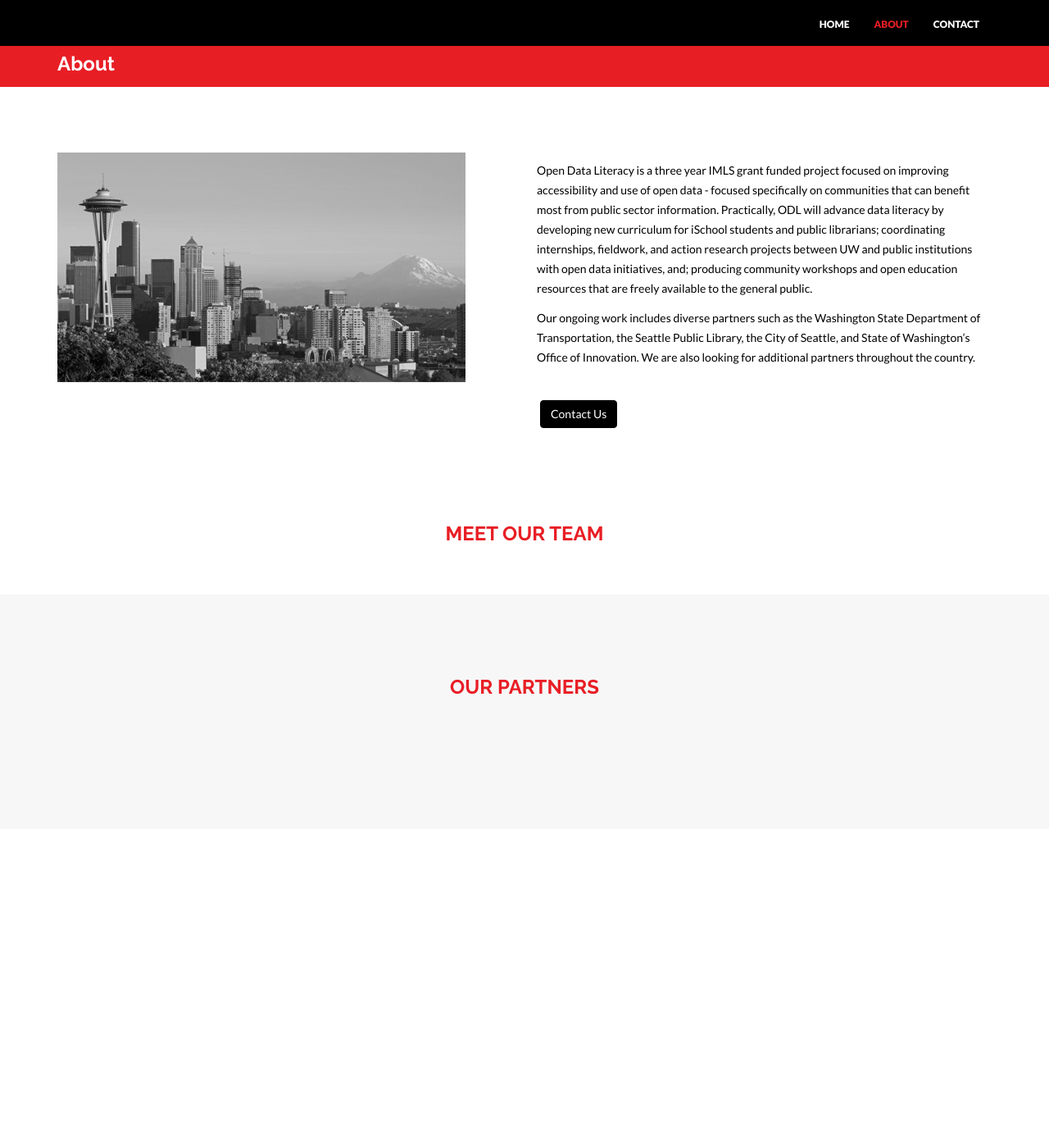
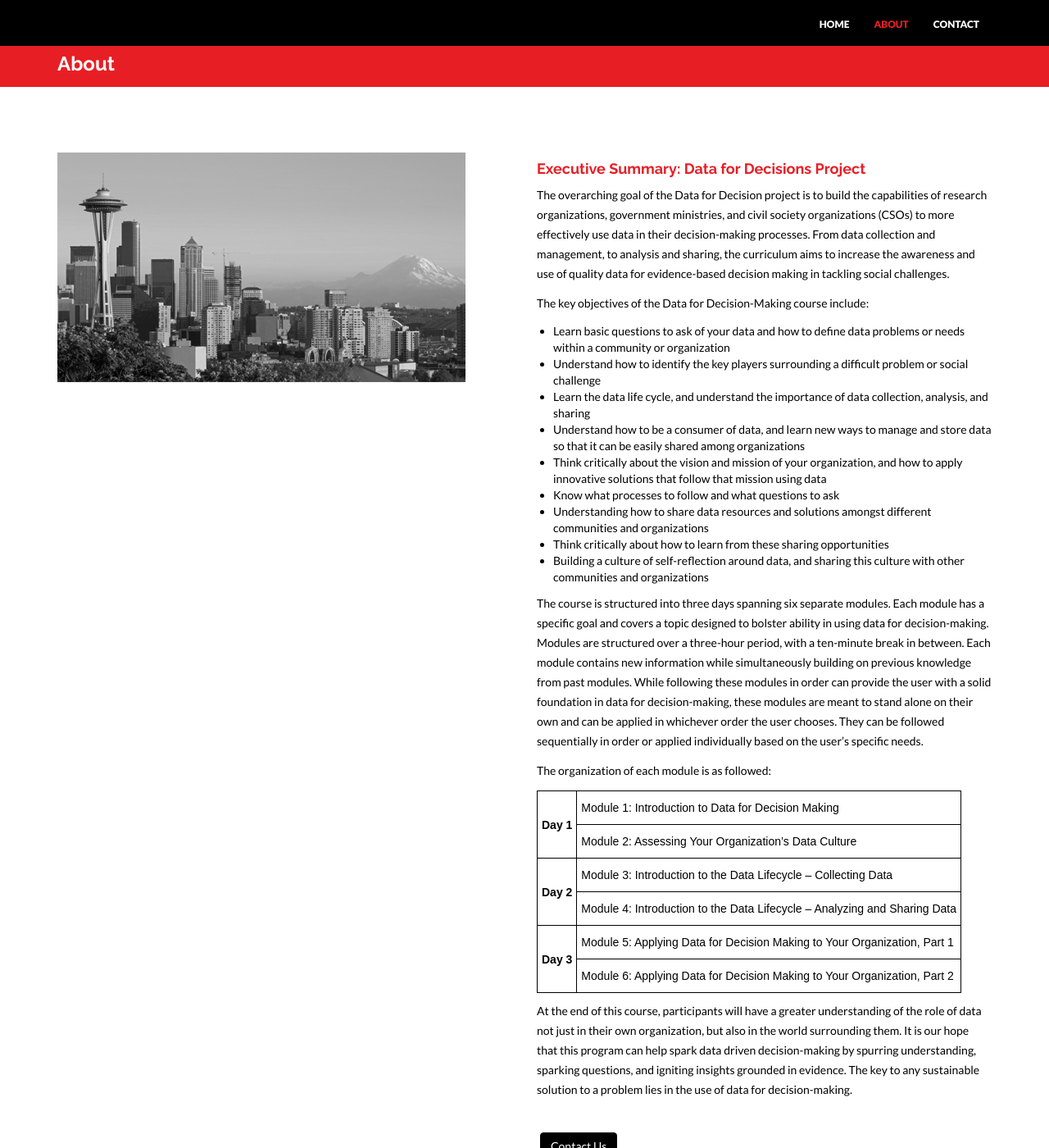
Before and after one commit to tascha/D4DM, a Jekyll site: the page built from about.html, in a window 1280 px wide and 1400 px high. Shown: the whole window at 82% size. Built offline with Jekyll 4.4.1, drawn with Linux system fonts in a browser that asks for light colours; nearby versions of some CDN libraries.

Commit message:
update about text

```diff
--- a/about.html
+++ b/about.html
@@ -10,11 +10,57 @@
             <img class="img-responsive" src="{{ "/assets/img/t-back.jpg" | prepend: site.baseurl }}" alt="">
         </div>
         <div class="col-lg-6">
-            <h4></h4>
-            <p>Open Data Literacy is a three year IMLS grant funded project focused on improving accessibility and use of open data - focused specifically on communities that can benefit most from public sector information. Practically, ODL will advance data literacy by developing new curriculum for iSchool students and public librarians; coordinating internships, fieldwork, and action research projects between UW and public institutions with open data initiatives, and; producing community workshops and open education resources that are freely available to the general public.</p>
-            <p>Our ongoing work includes diverse partners such as the Washington State Department of Transportation, the Seattle Public Library, the City of Seattle, and State of Washington’s Office of Innovation. We are also looking for additional partners throughout the country.</p>
-            <p></p>
-            <p><br/><a href="mailto:odluw@uw.edu" class="btn btn-theme">Contact Us</a></p>
+            <h4>Executive Summary: Data for Decisions Project </h4>
+            <p>The overarching goal of the Data for Decision project is to build the capabilities of research organizations, government ministries, and civil society organizations (CSOs) to more effectively use data in their decision-making processes. From data collection and management, to analysis and sharing, the curriculum aims to increase the awareness and use of quality data for evidence-based decision making in tackling social challenges.</p>
+
+            <p>The key objectives of the Data for Decision-Making course include:<p>
+            <ul>
+                <li>Learn basic questions to ask of your data and how to define data problems or needs within a community or organization</li>
+                <li>Understand how to identify the key players surrounding a difficult problem or social challenge</li>
+                <li>Learn the data life cycle, and understand the importance of data collection, analysis, and sharing</li>
+                <li>Understand how to be a consumer of data, and learn new ways to manage and store data so that it can be easily shared among organizations</li>
+                <li>Think critically about the vision and mission of your organization, and how to apply innovative solutions that follow that mission using data</li>
+                <li>Know what processes to follow and what questions to ask</li>
+                <li>Understanding how to share data resources and solutions amongst different communities and organizations</li>
+                <li>Think critically about how to learn from these sharing opportunities</li>
+                <li>Building a culture of self-reflection around data, and sharing this culture with other communities and organizations</li>
+            </ul>
+            <p>The course is structured into three days spanning six separate modules. Each module has a specific goal and covers a topic designed to bolster ability in using data for decision-making. Modules are structured over a three-hour period, with a ten-minute break in between. Each module contains new information while simultaneously building on previous knowledge from past modules. While following these modules in order can provide the user with a solid foundation in data for decision-making, these modules are meant to stand alone on their own and can be applied in whichever order the user chooses. They can be followed sequentially in order or applied individually based on the user’s specific needs.</p>
+
+            <p>The organization of each module is as followed:<p>
+            <style type="text/css">
+.tg  {border-collapse:collapse;border-spacing:0;}
+.tg td{font-family:Arial, sans-serif;font-size:14px;padding:10px 5px;border-style:solid;border-width:1px;overflow:hidden;word-break:normal;border-color:black;}
+.tg th{font-family:Arial, sans-serif;font-size:14px;font-weight:normal;padding:10px 5px;border-style:solid;border-width:1px;overflow:hidden;word-break:normal;border-color:black;}
+.tg .tg-h31u{font-family:Arial, Helvetica, sans-serif !important;;vertical-align:top}
+.tg .tg-uce2{font-weight:bold;font-family:Arial, Helvetica, sans-serif !important;}
+</style>
+<table class="tg">
+  <tr>
+    <th class="tg-uce2" rowspan="2">Day 1</th>
+    <th class="tg-h31u">Module 1: Introduction to Data for Decision Making</th>
+  </tr>
+  <tr>
+    <td class="tg-h31u">Module 2: Assessing Your Organization’s Data Culture</td>
+  </tr>
+  <tr>
+    <td class="tg-uce2" rowspan="2">Day 2</td>
+    <td class="tg-h31u">Module 3: Introduction to the Data Lifecycle – Collecting Data</td>
+  </tr>
+  <tr>
+    <td class="tg-h31u">Module 4: Introduction to the Data Lifecycle – Analyzing and Sharing Data</td>
+  </tr>
+  <tr>
+    <td class="tg-uce2" rowspan="2">Day 3</td>
+    <td class="tg-h31u">Module 5: Applying Data for Decision Making to Your Organization, Part 1</td>
+  </tr>
+  <tr>
+    <td class="tg-h31u">Module 6: Applying Data for Decision Making to Your Organization, Part 2</td>
+  </tr>
+</table>
+
+            <p>At the end of this course, participants will have a greater understanding of the role of data not just in their own organization, but also in the world surrounding them. It is our hope that this program can help spark data driven decision-making by spurring understanding, sparking questions, and igniting insights grounded in evidence. The key to any sustainable solution to a problem lies in the use of data for decision-making.</p>
+            <p><br/><a href="mailto:taschaw@uw.edu" class="btn btn-theme">Contact Us</a></p>
         </div>
     </div><! --/row -->
 </div><! --/container -->
```
